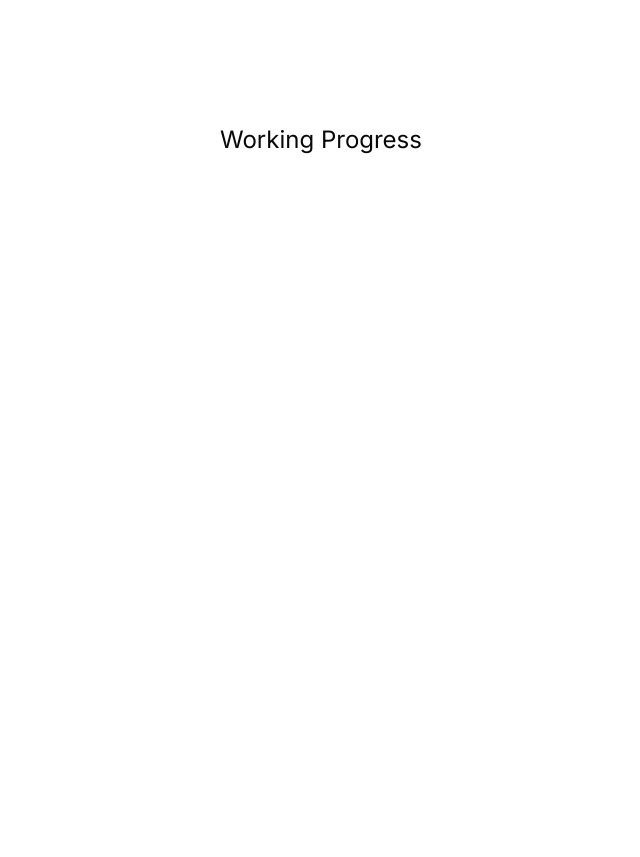
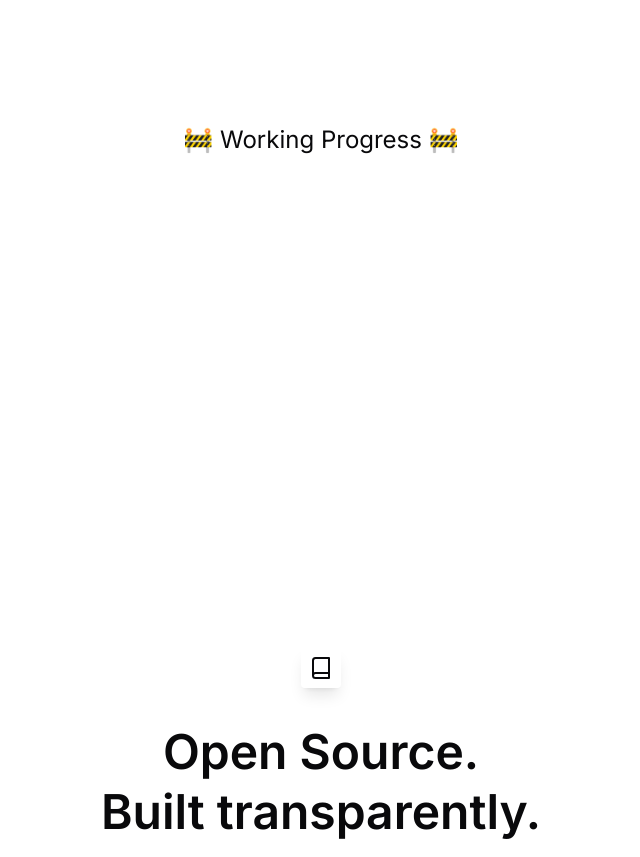
Before and after one commit to FlorianDevv/mangareadwebsite, a Next.js app: page / in a window 1280 px wide. Shown: the part 1940-2797 px from the top of the page, without its empty margins (319-959 px from the left). Before the commit the page ends 2480 px from the top, so only its background shows below. Built offline with nearby package versions, Linux system fonts and the light colour scheme.

Commit message:
add content and animation

```diff
--- a/app/page.tsx
+++ b/app/page.tsx
@@ -1,6 +1,7 @@
 "use client";
 import ButtonNumorphism from "@/components/buttonNumorphism";
 import BlurFade from "@/components/magicui/blur-fade";
+import { Book, Github } from "lucide-react";
 import Image from "next/image";
 import Link from "next/link";
 import React from "react";
@@ -19,7 +20,11 @@ export default function Home() {
 						<h1 className="text-6xl font-bold text-center">Manga Read</h1>
 					</BlurFade>
 					<BlurFade delay={0.35} inView>
-						<p className="text-2xl text-center mt-4">Working Progress</p>
+						<p className="text-2xl text-center mt-4">
+							A self-hosted website for reading local manga and watching anime
+							videos.
+						</p>
+						<p className="text-2xl text-center mt-4">🚧 Working Progress 🚧</p>
 						<div className="flex justify-center mt-8 space-x-2">
 							<Link href="/docs/installation">
 								<ButtonNumorphism>Get Started</ButtonNumorphism>
@@ -53,9 +58,39 @@ export default function Home() {
 					className="h-screen flex items-center justify-center"
 				>
 					<p className="text-2xl text-center max-w-2xl px-4">
-						Working Progress
+						🚧 Working Progress 🚧
 					</p>
 				</Parallax>
+
+				<div className="h-screen flex items-center justify-center text-center flex-col space-y-10">
+					<div className="h-10 w-10 rounded-sm bg-[var(--from-color)] flex items-center justify-center shadow-lg backdrop-blur-sm">
+						<Book />
+					</div>
+					<h1 className="font-semibold mt-6 mx-auto md:max-w-none lg:mx-0 leading-tight text-4xl sm:text-5xl">
+						<span className=" bg-clip-text bg-gradient-to-r from-[var(--from-color)] to-[var(--to-color)]">
+							Open Source.
+						</span>
+						<br />
+						<span className="inline-block text-soft mt-2 text-[2rem] sm:mt-3 sm:text-5xl">
+							Built transparently.
+						</span>
+					</h1>
+					<a
+						href="https://github.com/FlorianDevv/MangaRead"
+						target="_blank"
+						rel="noreferrer"
+						className="flex items-center gap-4 flex-col"
+					>
+						<ButtonNumorphism>
+							See Github <Github />
+						</ButtonNumorphism>
+
+						<img
+							src="https://github-readme-stats.vercel.app/api/pin/?username=FlorianDevv&repo=MangaRead&theme=swift"
+							alt="Github"
+						/>
+					</a>
+				</div>
 
 				{/* Additional sections can be added here */}
 			</div>
```
